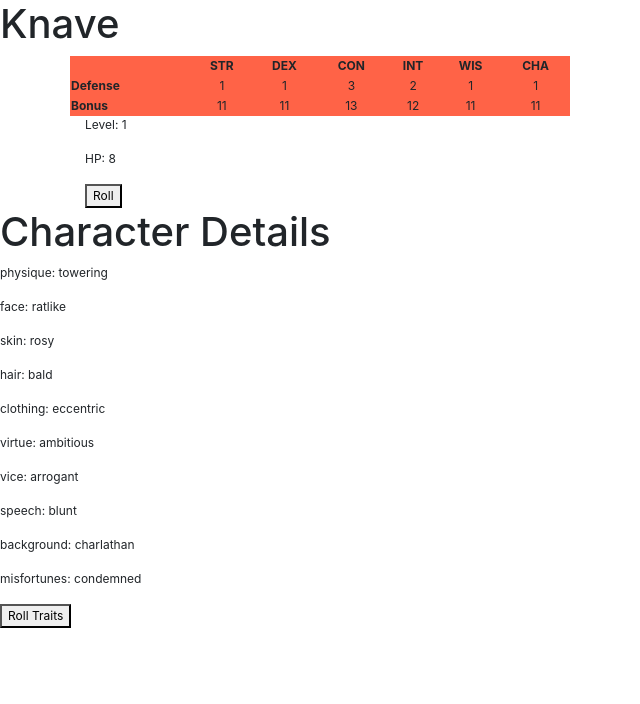
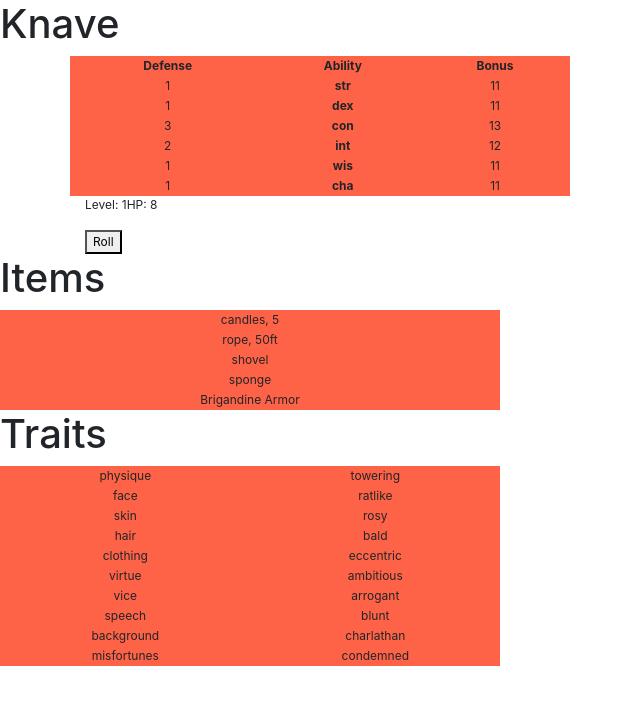
Before and after one commit to riccjohn/Knave-Character-Generator_deprecated, a React (Create React App) app: page / in a window 1280 px wide. Shown: the top 704 px of the page, without its empty margins (0-640 px from the left). Built offline with nearby package versions, Linux system fonts and the light colour scheme.

Commit message:
Fixed bug that caused duplicates for items. Only showing armor if player has it

```diff
--- a/src/Components/AbilityScores.js
+++ b/src/Components/AbilityScores.js
@@ -6,12 +6,15 @@ class AbilityScores extends Component {
     super();
     this.state = {
       name: 'Samuel Jackson',
-      strRaw: 0,
-      dexRaw: 0,
-      conRaw: 0,
-      intRaw: 0,
-      wisRaw: 0,
-      chaRaw: 0,
+      abilities: {
+        strength: 0,
+        dexterity: 0,
+        constitution: 0,
+        intelligence: 0,
+        wisdom: 0,
+        charisma: 0,
+      },
+
       hp: 0,
       itemSlots: 0,
     };
@@ -39,12 +42,14 @@ class AbilityScores extends Component {
     [str, dex, con, intel, wis, chari] = statArr;
 
     await this.setState({
-      strRaw: str,
-      dexRaw: dex,
-      conRaw: con,
-      intRaw: intel,
-      wisRaw: wis,
-      chaRaw: chari,
+      abilities: {
+        strength: str,
+        dexterity: dex,
+        constitution: con,
+        intelligence: intel,
+        wisdom: wis,
+        charisma: chari,
+      },
       hp: rollDice(8),
       armor: 'Chain',
       helmet: true,
@@ -54,51 +59,33 @@ class AbilityScores extends Component {
       genGearB: 'face paint',
     });
     await this.setState({
-      itemSlots: this.state.conRaw + 10,
+      itemSlots: this.state.abilities.constitution + 10,
     });
   };
 
   render() {
+    const { abilities } = this.state;
     return (
       <div className="container">
         <div className="abilities flex row">
           <table>
             <tbody>
               <tr>
-                <td />
-                <th scope="col">STR</th>
-                <th scope="col">DEX</th>
-                <th scope="col">CON</th>
-                <th scope="col">INT</th>
-                <th scope="col">WIS</th>
-                <th scope="col">CHA</th>
+                <th>Defense</th>
+                <th>Ability</th>
+                <th>Bonus</th>
               </tr>
-              <tr>
-                <th className="sideHeading" scope="row">
-                  Defense
-                </th>
-                <td>{this.state.strRaw}</td>
-                <td>{this.state.dexRaw}</td>
-                <td>{this.state.conRaw}</td>
-                <td>{this.state.intRaw}</td>
-                <td>{this.state.wisRaw}</td>
-                <td>{this.state.chaRaw}</td>
-              </tr>
-              <tr>
-                <th className="sideHeading" scope="row">
-                  Bonus
-                </th>
-                <td>{this.state.strRaw + 10}</td>
-                <td>{this.state.dexRaw + 10}</td>
-                <td>{this.state.conRaw + 10}</td>
-                <td>{this.state.intRaw + 10}</td>
-                <td>{this.state.wisRaw + 10}</td>
-                <td>{this.state.chaRaw + 10}</td>
-              </tr>
+              {Object.keys(abilities).map(ability => (
+                <tr key={ability}>
+                  <td>{abilities[ability]}</td>
+                  <th className={'bold large'}>{ability.slice(0, 3)}</th>
+                  <td>{abilities[ability] + 10}</td>
+                </tr>
+              ))}
             </tbody>
           </table>
         </div>
-        <div className="flex column">
+        <div className="flex">
           <p>Level: 1</p>
           <p>HP: {this.state.hp}</p>
         </div>
--- a/src/Components/CharacterDetails.js
+++ b/src/Components/CharacterDetails.js
@@ -1,11 +1,17 @@
 import React, { Component } from 'react'; // eslint-disable-line no-unused-vars
-import { getRand } from '../utils/utils';
-import { traits, dungeoneeringGear } from '../data/traits';
+import { getRand, rollDice } from '../utils/utils';
+import { traits } from '../data/traits';
+import {
+  dungeoneeringGear,
+  generalGearOne,
+  generalGearTwo,
+} from '../data/gear';
 
 class CharacterDetails extends Component {
   constructor() {
     super();
     this.state = {
+      traits: {
         physique: '',
         face: '',
         skin: '',
@@ -16,6 +22,8 @@ class CharacterDetails extends Component {
         speech: '',
         background: '',
         misfortunes: '',
+      },
+      gear: [],
     };
   }
 
@@ -25,6 +33,7 @@ class CharacterDetails extends Component {
 
   rollForTraits = () => {
     this.setState({
+      traits: {
         physique: this.randomTrait('physique'),
         face: this.randomTrait('face'),
         skin: this.randomTrait('skin'),
@@ -35,23 +44,85 @@ class CharacterDetails extends Component {
         speech: this.randomTrait('speech'),
         background: this.randomTrait('background'),
         misfortunes: this.randomTrait('misfortunes'),
+      },
     });
   };
 
+  rollForGear = () => {
+    const gearArr = [];
+    while (gearArr.length < 2) {
+      let gear = dungeoneeringGear[getRand(dungeoneeringGear.length)];
+      if (!gearArr.includes(gear)) {
+        gearArr.push(gear);
+      }
+    }
+
+    gearArr.push(generalGearOne[getRand(generalGearOne.length)]);
+    gearArr.push(generalGearTwo[getRand(generalGearTwo.length)]);
+
+    this.setState({
+      gear: gearArr,
+    });
+  };
+
+  getArmor = () => {
+    let armor = '';
+    const roll = rollDice(20);
+    if (roll <= 3) {
+      armor = '';
+    } else if (roll >= 4 && roll <= 14) {
+      armor = 'Gambeson';
+    } else if (roll >= 15 && roll <= 19) {
+      armor = 'Brigandine';
+    } else if (roll === 20) {
+      armor = 'Chain';
+    } else {
+      alert('ERROR: ROLL OUT OF RANGE');
+    }
+    if (armor.length) {
+      this.setState({
+        armor: armor,
+      });
+    }
+  };
+
+  getHelemetShield = () => {};
+
   componentDidMount() {
     this.rollForTraits();
+    this.rollForGear();
+    this.getArmor();
   }
 
   render() {
     return (
       <div>
-        <h1>Character Details</h1>
-        {Object.keys(this.state).map(trait => (
-          <p>
-            {trait}: {this.state[trait]}
-          </p>
+        <h1>Items</h1>
+        <table>
+          <tbody>
+            {this.state.gear.map(item => (
+              <tr key={item}>
+                <td>{item}</td>
+              </tr>
             ))}
-        <button onClick={this.rollForTraits}>Roll Traits</button>
+            {this.state.armor && (
+              <tr>
+                <td>{this.state.armor} Armor</td>
+              </tr>
+            )}
+          </tbody>
+        </table>
+        <h1>Traits</h1>
+        <table>
+          <tbody>
+            {Object.keys(this.state.traits).map(trait => (
+              <tr key={trait}>
+                <td>{trait}</td>
+                <td>{this.state.traits[trait]}</td>
+              </tr>
+            ))}
+          </tbody>
+        </table>
       </div>
     );
   }
--- /dev/null
+++ b/src/data/gear.js
@@ -0,0 +1,17 @@
+export const dungeoneeringGear = [
+  'rope, 50ft',
+  'pulleys',
+  'candles, 5',
+  'chain, 10ft',
+  'chalk, 10',
+];
+
+export const generalGearOne = [
+  'air bladder',
+  'bear trap',
+  'shovel',
+  'bellows',
+  'grease',
+];
+
+export const generalGearTwo = ['incense', 'sponge', 'lens', 'perfume', 'horn'];
--- a/src/data/traits.js
+++ b/src/data/traits.js
@@ -113,11 +113,3 @@ export const traits = {
   background: ['alchemist', 'beggar', 'burglar', 'charlathan'],
   misfortunes: ['abandoned', 'addicted', 'blackmailed', 'condemned', 'cursed'],
 };
-
-export const dungeoneeringGear = [
-  'rope, 50ft',
-  'pulleys',
-  'candles, 5',
-  'chain, 10ft',
-  'chalk, 10',
-];
```
Lines whose indentation alone changed are shown as unchanged.
